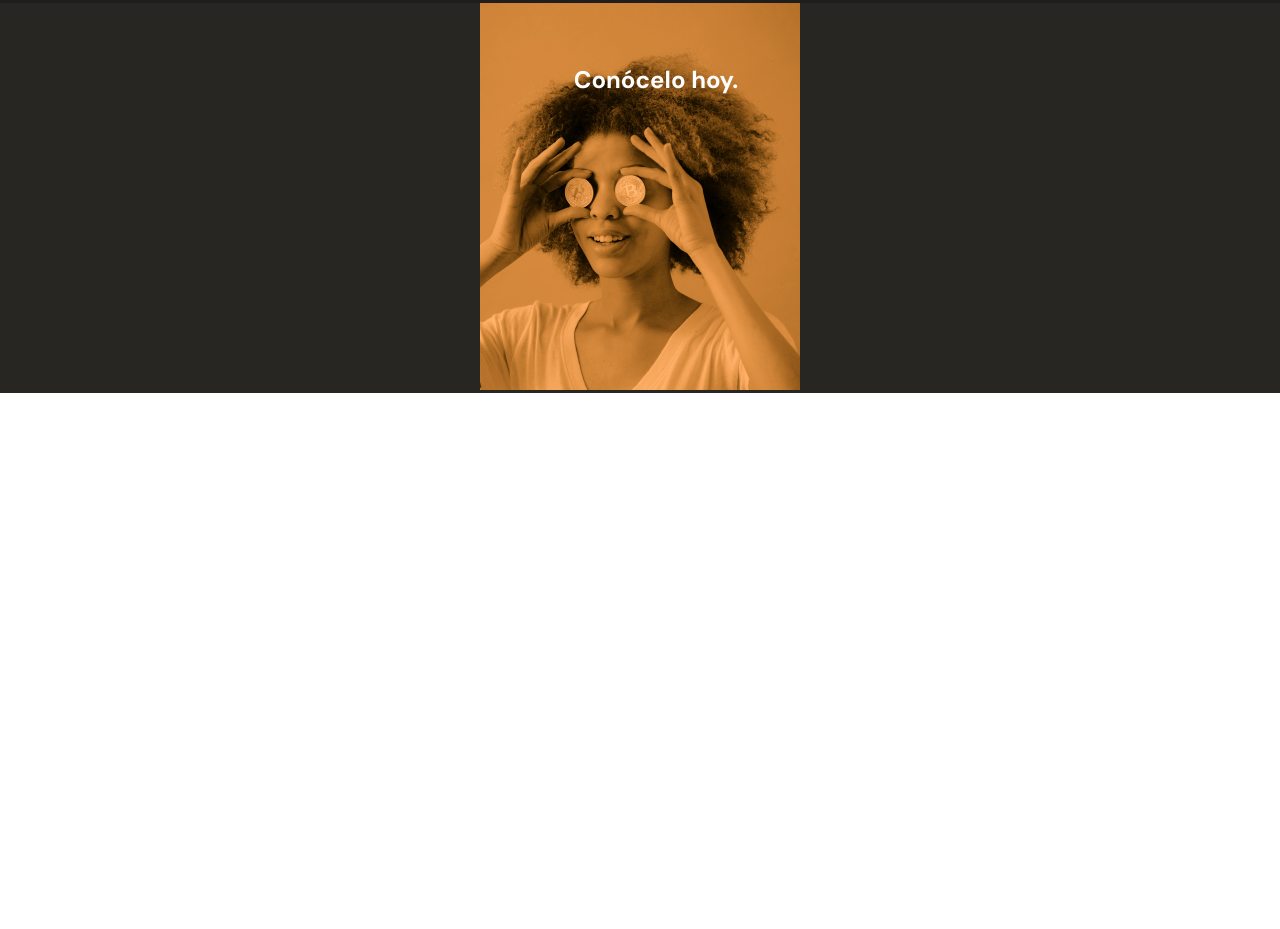
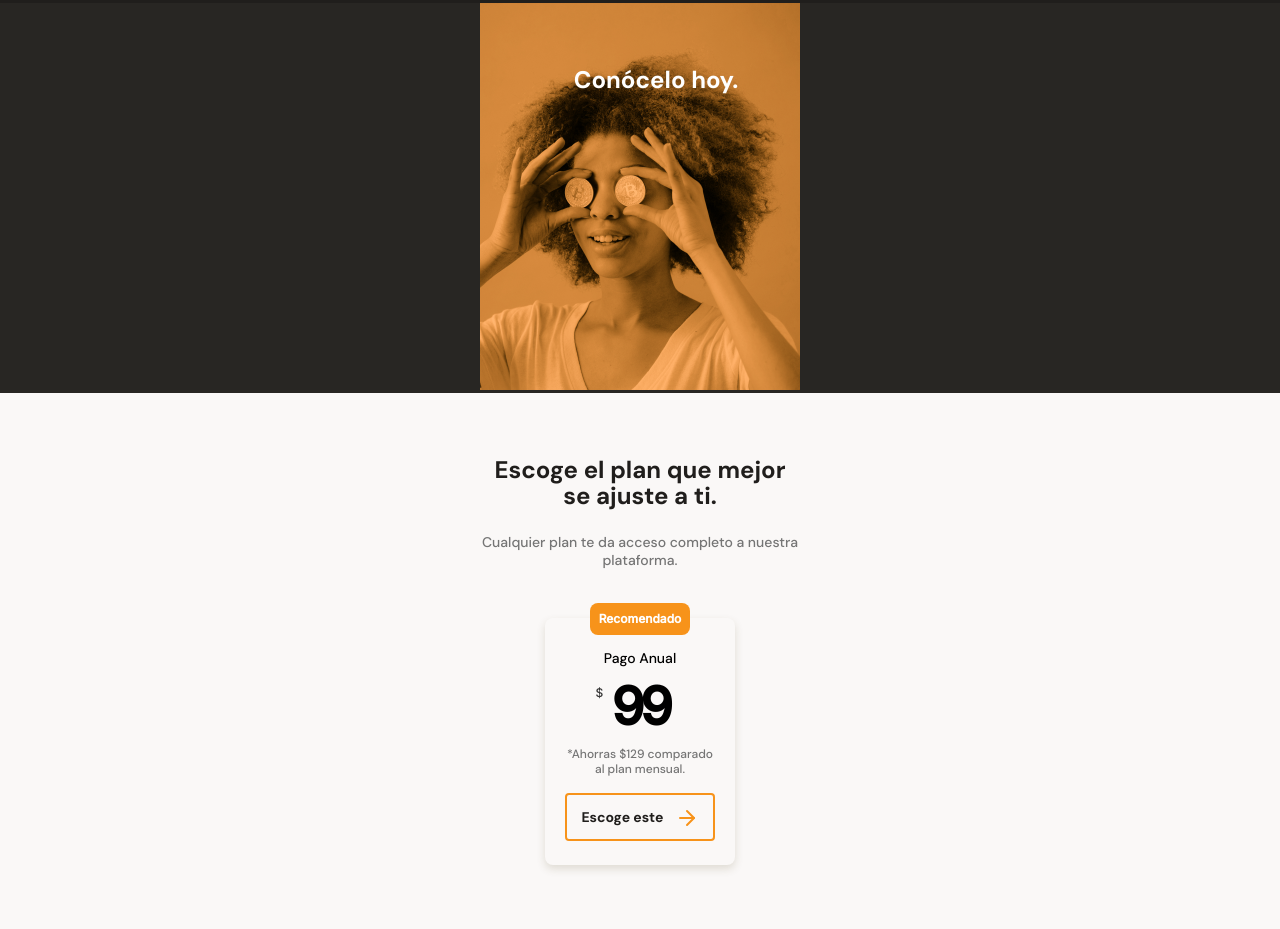
Before and after one commit to HarveyPhd/Bata-Bit, a plain HTML site: page index.html in a window 1280 px wide. Shown: the part 2160-3089 px from the top of the page. Before the commit the page ends 2553 px from the top, so only its background shows below. Drawn offline with Linux system fonts and the light colour scheme.

Commit message:
The plan secction was completed

```diff
--- a/index.html
+++ b/index.html
@@ -142,12 +142,42 @@
         <h2 class="image-container__title">
           Conócelo hoy.
         </h2>
-        <figure class="womanImg-container">
+        <div class="womanImg-container">
           <img src="./assets/img/bitcoinbaby.png" alt="" class="womanImg">
-        </figure>
+        </div>
       </div>
     </section>
-    <section></section>
+    <section class="main-plans-container">
+      <div class="plans-container">
+        <div class="plan-description-container">
+          <h2 class="plan-description__title">
+            Escoge el plan que mejor se ajuste a ti.
+          </h2>
+          <p class="plan-description__subtitle">
+            Cualquier plan te da acceso completo a nuestra plataforma.
+          </p>
+        </div>
+        <div class="plan-cost-container">
+          <span class="text-recomendation">
+            Recomendado
+          </span>
+          <p class="type-plan">
+            Pago Anual
+          </p>
+          <div class="plan-cost">
+            <p class="plan-cost__currency">$</p>
+            <p class="plan-cost__number">99</p>
+          </div>
+          <p class="plan-saveMoney">
+            *Ahorras $129 comparado al plan mensual.
+          </p>
+          <a href="" class="plan-choose">
+            Escoge este
+            <span class="right-arrow"></span>
+          </a>
+        </div>
+      </div>
+    </section>
   </main>
   <footer>
 
--- a/main.css
+++ b/main.css
@@ -468,3 +468,124 @@ img.womanImg {
   width: auto;
   height: auto;
 }
+
+/* Plans */
+
+.main-plans-container .plans-container {
+  width: 90%;
+  min-width: 288px;
+  max-width: 320px;
+  margin: 0 auto;
+  padding: 64px 0;
+  text-align: center;
+  font-family: var(--primary-font);
+}
+
+.main-plans-container .plan-description__title {
+  font-weight: 700;
+  font-size: 2.4rem;
+  line-height: 2.6rem;
+  color: var(--warm-black);
+  margin-bottom: 24px;
+}
+
+.main-plans-container .plan-description__subtitle {
+font-weight: 500;
+font-size: 1.4rem;
+line-height: 1.8rem;
+color: #757575;
+}
+
+.main-plans-container .plan-cost-container {
+  position: relative;
+  width: 190px;
+  margin: 0 auto;
+  padding: 31px 0 24px;
+  margin-top: 49px;
+  box-shadow: 0px 4px 8px rgba(89, 73, 30, 0.16);
+  border-radius: 8px;
+}
+
+.main-plans-container .text-recomendation {
+  position: absolute;
+  top: -15px;
+  left: calc(50% - 50px);
+  display: inline-block;
+  width: 100px;
+  padding: 8px;
+  font-family: var(--secondary-font);
+  font-weight: 700;
+  font-size: 1.2rem;
+  line-height: 1.6rem;
+  border-radius: 8px;
+  background-color: var(--bitcoin-orange);
+  color: var(--just-white);
+}
+
+.main-plans-container .type-plan {
+  margin-bottom: 8px;
+  font-weight: 500;
+  font-size: 1.4rem;
+  line-height: 1.8rem;
+}
+
+.plan-cost-container .plan-cost {
+  position: relative;
+  display: inline-block;
+}
+
+.plan-cost .plan-cost__currency {
+  position: absolute;
+  left: -12px;
+  top: 10px;
+  font-family: var(--secondary-font);
+  font-weight: 500;
+  font-size: 1.2rem;
+  line-height: 1.5rem;
+  color: #363636;
+}
+
+.plan-cost .plan-cost__number {
+  width: 65px;
+  height: 56px;
+  font-family: var(--secondary-font);
+  font-weight: 700;
+  font-size: 5.2rem;
+  line-height: 6.3rem;
+  letter-spacing: -0.08em;
+}
+
+.plan-cost-container .plan-saveMoney {
+  width: 158px;
+  margin: 16px auto;
+  font-family: var(--secondary-blue);
+  font-weight: 500;
+  font-size: 1.2rem;
+  line-height: 1.5rem;
+  color: #757575;
+}
+
+.plan-cost-container .plan-choose {
+  display: inline-block;
+  padding: 11px 0;
+  width: 150px;
+  height: 48px;
+  vertical-align: middle;
+  border: 2px solid var(--bitcoin-orange);
+  border-radius: 4px;
+  text-decoration: none;
+  font-weight: 700;
+  font-size: 1.4rem;
+  line-height: 1.8rem;
+  background-color: var(--off-white);
+  color: var(--warm-black);
+}
+
+.plan-choose .right-arrow {
+  display: inline-block;
+  width: 24px;
+  height: 24px;
+  margin-left: 8px;
+  background-image: url(./assets/icons/arrow-right.svg);
+  vertical-align: middle;
+}
```
